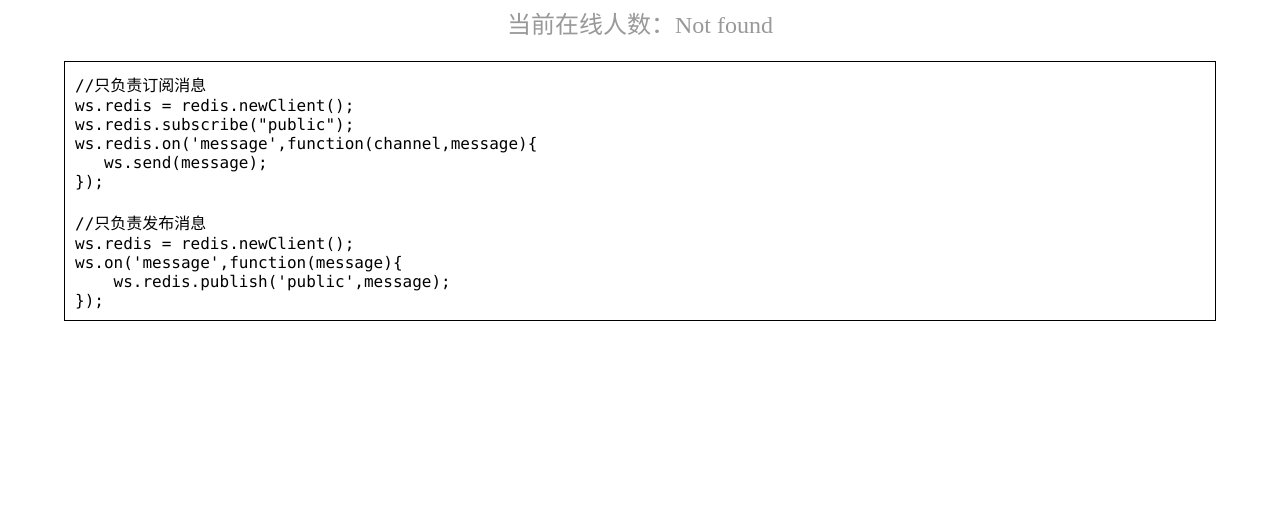
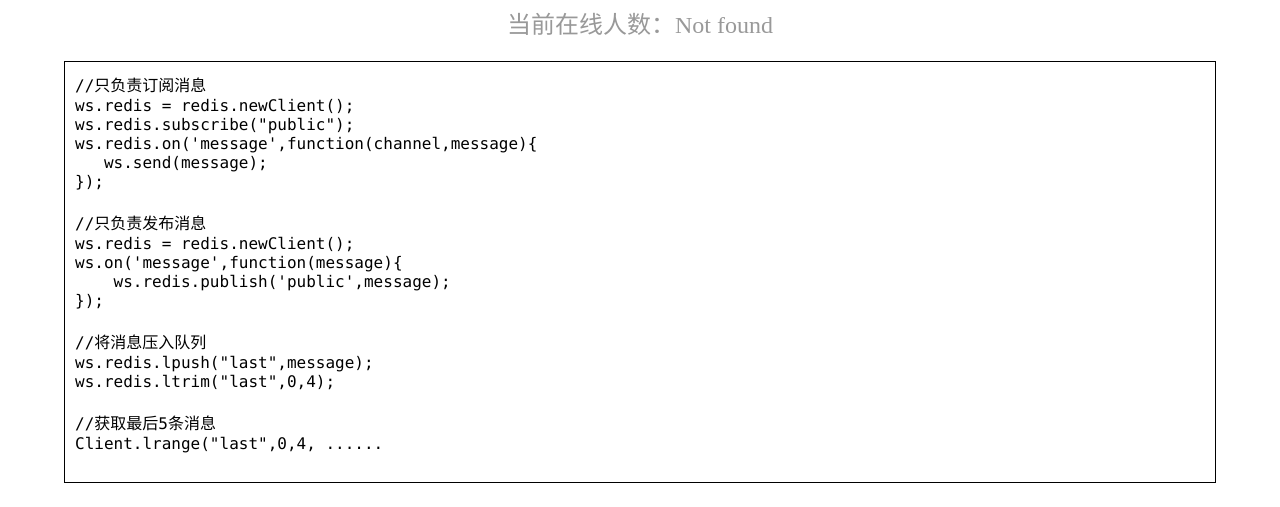
Before and after one commit to modyuan/redis-example, a website: page static/chat.html in a window 1280 px wide. Shown: the part 751-1258 px from the top of the page. Before the commit the page ends 1096 px from the top, so only its background shows below. Drawn offline with Linux system fonts and the light colour scheme; no server answers.

Commit message:
更新网页示例代码

```diff
--- a/static/chat.html
+++ b/static/chat.html
@@ -155,6 +155,14 @@ ws.redis = redis.newClient();
 ws.on('message',function(message){
     ws.redis.publish('public',message);
 });
+
+//将消息压入队列
+ws.redis.lpush("last",message);
+ws.redis.ltrim("last",0,4);
+
+//获取最后5条消息
+Client.lrange("last",0,4, ......
+
 </pre>
 
 </body>
```
